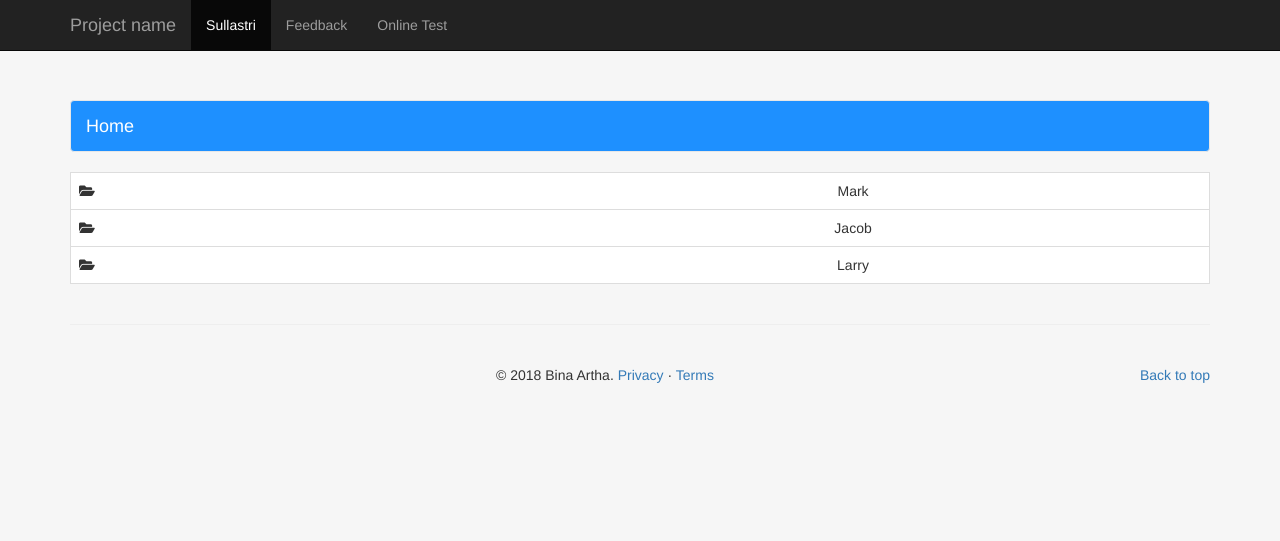
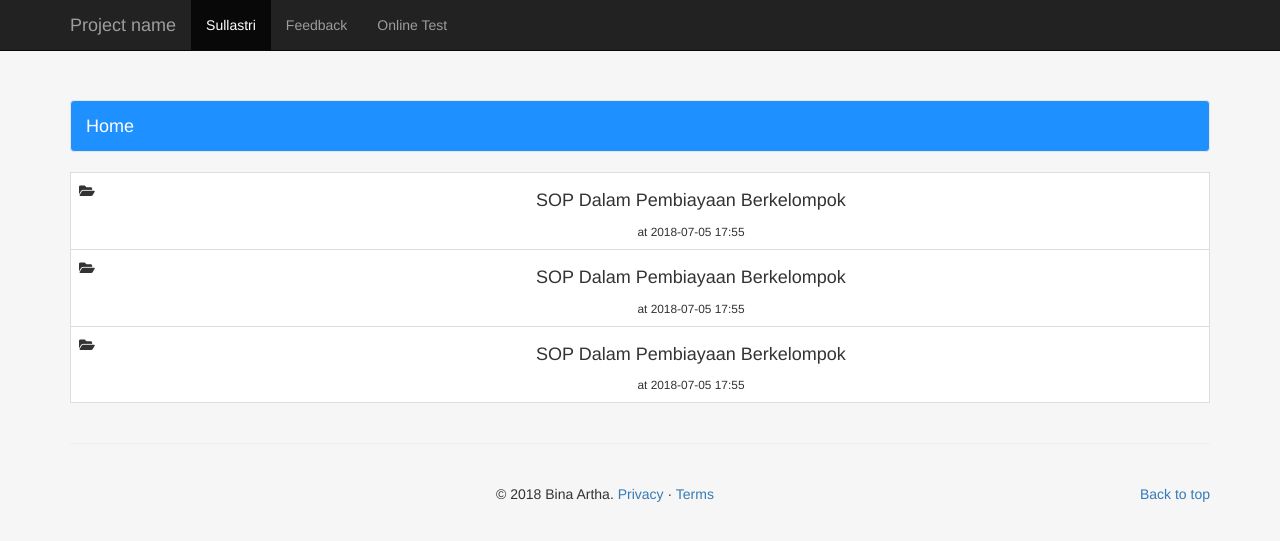
Before and after one commit to kemtol/Bina-Artha, a Jekyll site: the page built from laman/dashboard.md, in a window 1280 px wide. Shown: the top 541 px of the page. Built offline with Jekyll 4.4.1, drawn with Linux system fonts in a browser that asks for light colours; nearby versions of some CDN libraries.

Commit message:
Update admin.html

```diff
--- a/_layouts/admin.html
+++ b/_layouts/admin.html
@@ -63,15 +63,15 @@
           <tbody>
             <tr>
               <th scope="row"><i class="fas fa-folder-open"></i></th>
-              <td>Mark</td>
+              <td><h4>SOP Dalam Pembiayaan Berkelompok</h4><small>at 2018-07-05 17:55</small></td>
             </tr>
             <tr>
               <th scope="row"><i class="fas fa-folder-open"></i></th>
-              <td>Jacob</td>
+              <td><h4>SOP Dalam Pembiayaan Berkelompok</h4><small>at 2018-07-05 17:55</small></td>
             </tr>
             <tr>
               <th scope="row"><i class="fas fa-folder-open"></i></th>
-              <td>Larry</td>
+              <td><h4>SOP Dalam Pembiayaan Berkelompok</h4><small>at 2018-07-05 17:55</small></td>
             </tr>
           </tbody>
         </table>
```
